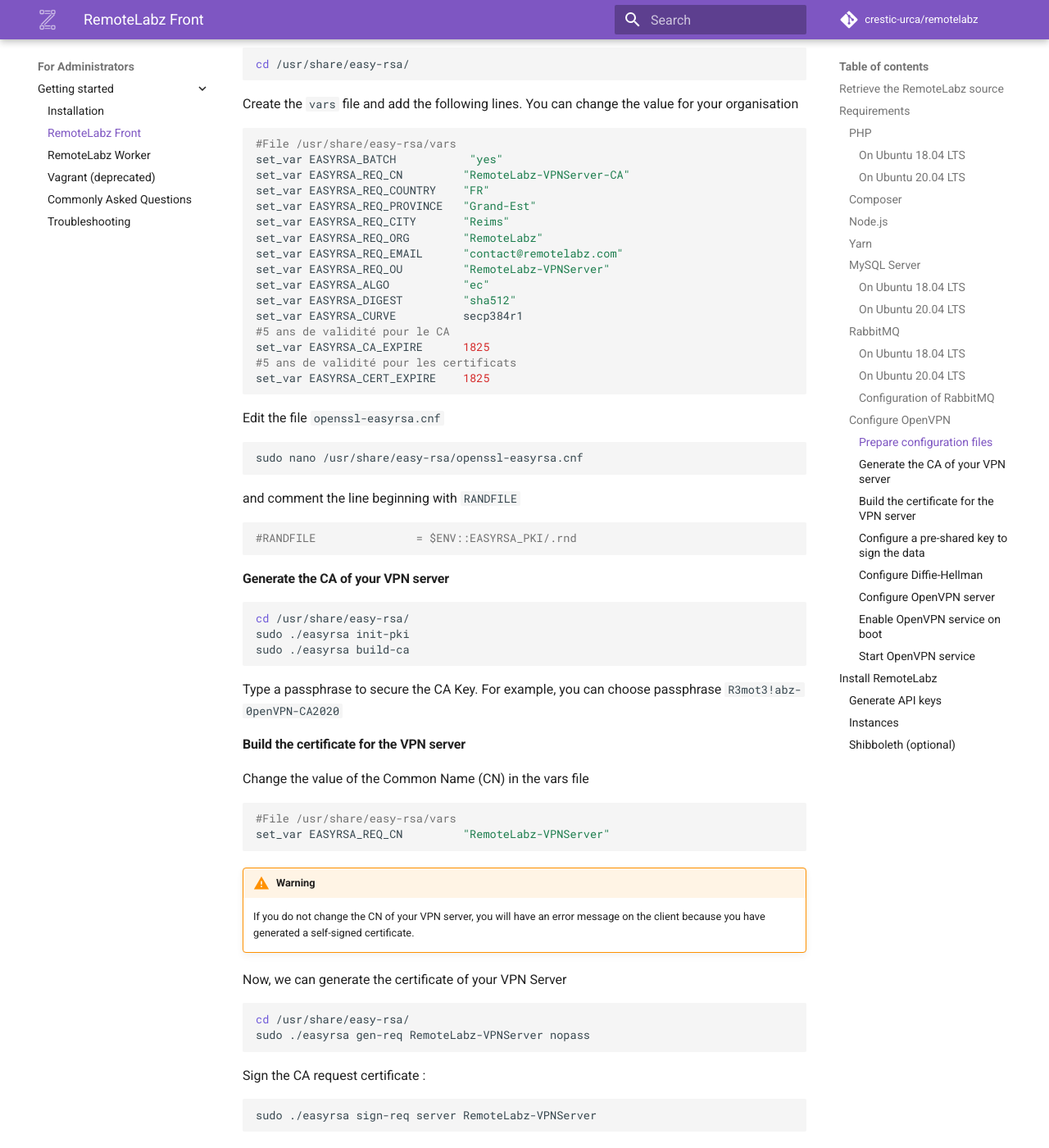
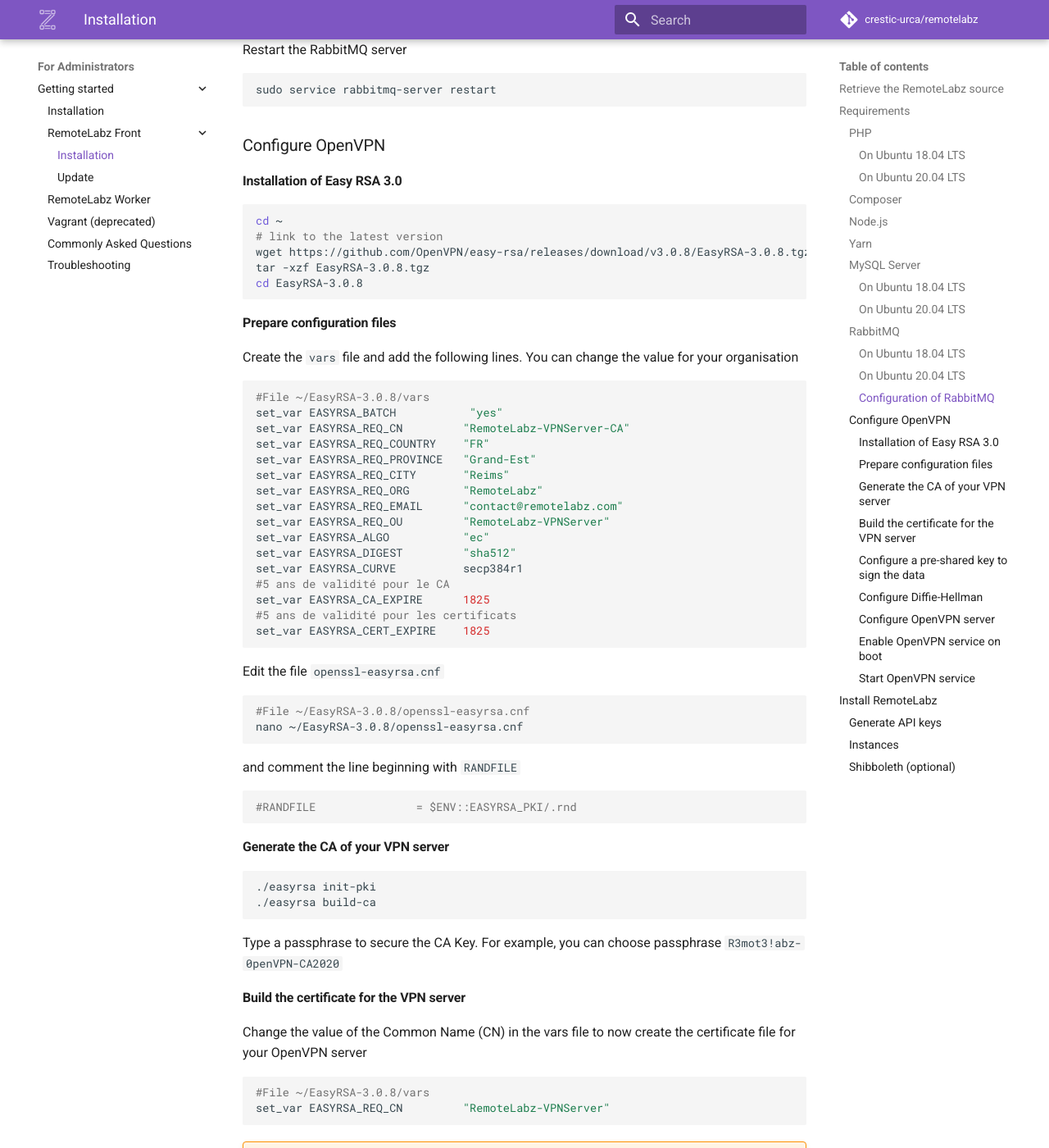
Before and after one commit to remotelabz/remotelabz-docs, an MkDocs documentation site: the page built from docs/administrators/getting-started/ubuntu-front.md, in a window 1280 px wide and 1400 px high, scrolled down 2957 px. Shown: the whole window at 82% size. Built offline with MkDocs 1.6.1 and Material for MkDocs 9.7.7, drawn with Linux system fonts in a browser that asks for light colours; comment, search, counter and statistics services are not loaded; some of the changed text lies outside the part shown.

Commit message:
OpenVPN installation updated issue #6

````diff
--- a/docs/administrators/getting-started/ubuntu-front.md
+++ b/docs/administrators/getting-started/ubuntu-front.md
@@ -17,6 +17,14 @@ cd ~
 git clone https://github.com/crestic-urca/remotelabz.git
 ```
 
+You have now a directory `remotelabz` created on your home directory.
+
+!!! warning
+    If you want install only a specific version, you have to do the following instruction, for version 2.2.0 for example.
+    ```bash
+    git clone https://github.com/crestic-urca/remotelabz.git --branch 2.2.0 --single-branch
+    ```
+
 ## Requirements
 ### PHP
 
@@ -31,7 +39,7 @@ sudo apt install -y curl gnupg php7.3 zip unzip php7.3-bcmath php7.3-curl php7.3
 #### On Ubuntu 20.04 LTS
 ``` bash
 sudo apt-get update
-sudo apt install -y curl gnupg php zip unzip php-bcmath php-curl php-gd php-intl php-mbstring php-mysql php-xml php-zip ntp openvpn easy-rsa
+sudo apt install -y curl gnupg php zip unzip php-bcmath php-curl php-gd php-intl php-mbstring php-mysql php-xml php-zip ntp openvpn
 ```
 
 ### Composer
@@ -104,14 +112,20 @@ sudo service rabbitmq-server restart
 ```
 
 ### Configure OpenVPN
-####Prepare configuration files
+
+####Installation of Easy RSA 3.0
 ```bash
-cd /usr/share/easy-rsa/
+cd ~
+# link to the latest version
+wget https://github.com/OpenVPN/easy-rsa/releases/download/v3.0.8/EasyRSA-3.0.8.tgz
+tar -xzf EasyRSA-3.0.8.tgz
+cd EasyRSA-3.0.8
 ```
 
+####Prepare configuration files
 Create the `vars` file and add the following lines. You can change the value for your organisation
 ```bash
-#File /usr/share/easy-rsa/vars
+#File ~/EasyRSA-3.0.8/vars
 set_var EASYRSA_BATCH           "yes"
 set_var EASYRSA_REQ_CN         "RemoteLabz-VPNServer-CA"
 set_var EASYRSA_REQ_COUNTRY    "FR"
@@ -131,7 +145,8 @@ set_var EASYRSA_CERT_EXPIRE    1825
 
 Edit the file `openssl-easyrsa.cnf`
 ```bash
-sudo nano /usr/share/easy-rsa/openssl-easyrsa.cnf
+#File ~/EasyRSA-3.0.8/openssl-easyrsa.cnf
+nano ~/EasyRSA-3.0.8/openssl-easyrsa.cnf
 ```
 and comment the line beginning with `RANDFILE`
 ```bash
@@ -140,16 +155,15 @@ and comment the line beginning with `RANDFILE`
 
 ####Generate the CA of your VPN server
 ```bash
-cd /usr/share/easy-rsa/
-sudo ./easyrsa init-pki
-sudo ./easyrsa build-ca
+./easyrsa init-pki
+./easyrsa build-ca
 ```
 Type a passphrase to secure the CA Key. For example, you can choose passphrase `R3mot3!abz-0penVPN-CA2020`
 
 ####Build the certificate for the VPN server
-Change the value of the Common Name (CN) in the vars file
+Change the value of the Common Name (CN) in the vars file to now create the certificate file for your OpenVPN server
 ```bash
-#File /usr/share/easy-rsa/vars
+#File ~/EasyRSA-3.0.8/vars
 set_var EASYRSA_REQ_CN         "RemoteLabz-VPNServer"
 ```
 
@@ -158,13 +172,12 @@ set_var EASYRSA_REQ_CN         "RemoteLabz-VPNServer"
 
 Now, we can generate the certificate of your VPN Server
 ```bash
-cd /usr/share/easy-rsa/
-sudo ./easyrsa gen-req RemoteLabz-VPNServer nopass
+./easyrsa gen-req RemoteLabz-VPNServer nopass
 ```
 
 Sign the CA request certificate :
 ```bash
-sudo ./easyrsa sign-req server RemoteLabz-VPNServer
+./easyrsa sign-req server RemoteLabz-VPNServer
 ```
 and you have to type the choosen passphrase of your CA (`R3mot3!abz-0penVPN-CA2020`)
 
--- a/mkdocs.yml
+++ b/mkdocs.yml
@@ -18,7 +18,9 @@ nav:
     - 'For Administrators':
         - 'Getting started':
             - Installation: administrators/getting-started/install.md
-            - RemoteLabz Front: administrators/getting-started/ubuntu-front.md
+            - 'RemoteLabz Front':
+                - Installation: administrators/getting-started/ubuntu-front.md
+                - Update: administrators/getting-started/ubuntu-front-update.md
             - RemoteLabz Worker: administrators/getting-started/ubuntu-worker.md
             - 'Vagrant (deprecated)': administrators/getting-started/vagrant.md
             - 'Commonly Asked Questions': administrators/getting-started/commonly-asked-questions.md
````
Also changed, not shown: docs/administrators/getting-started/ubuntu-front-update.md (added, +29 -0 lines).
